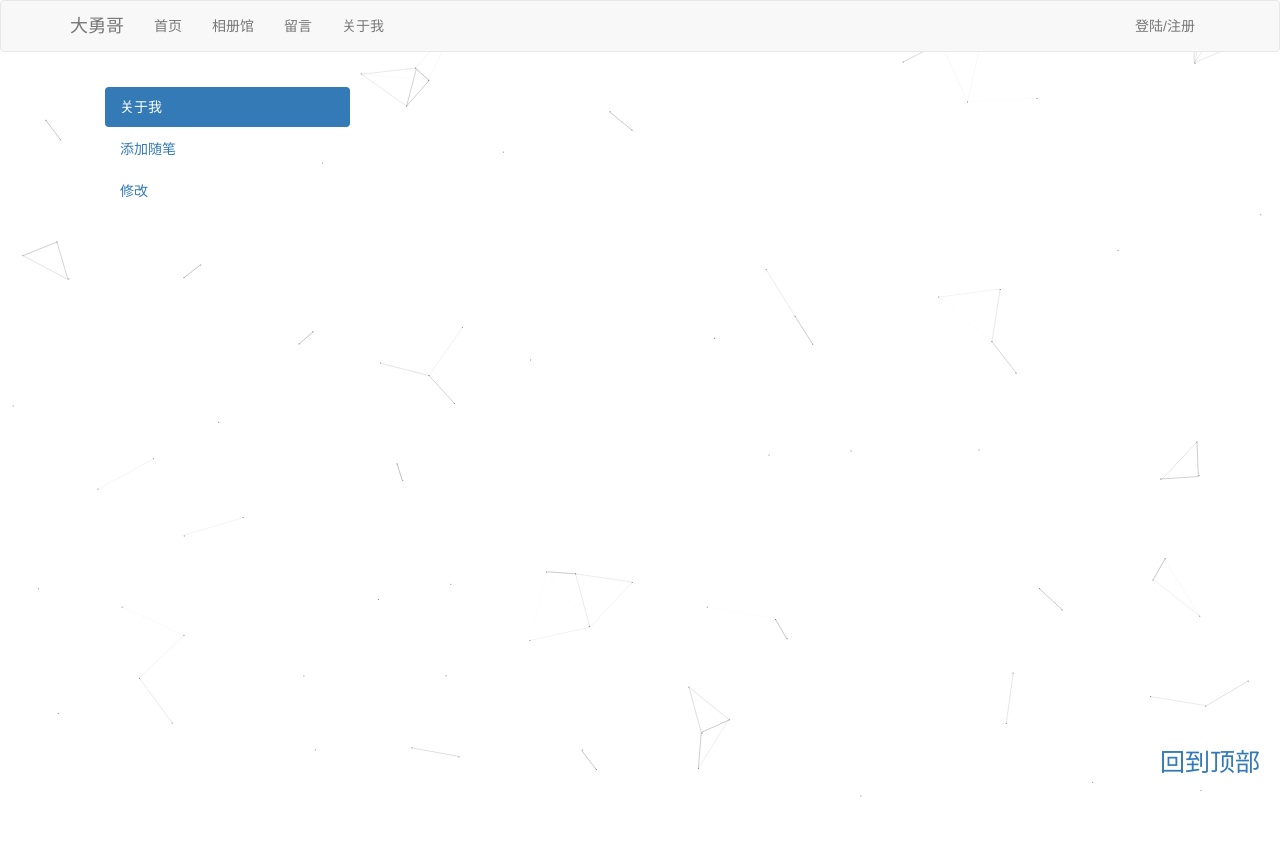
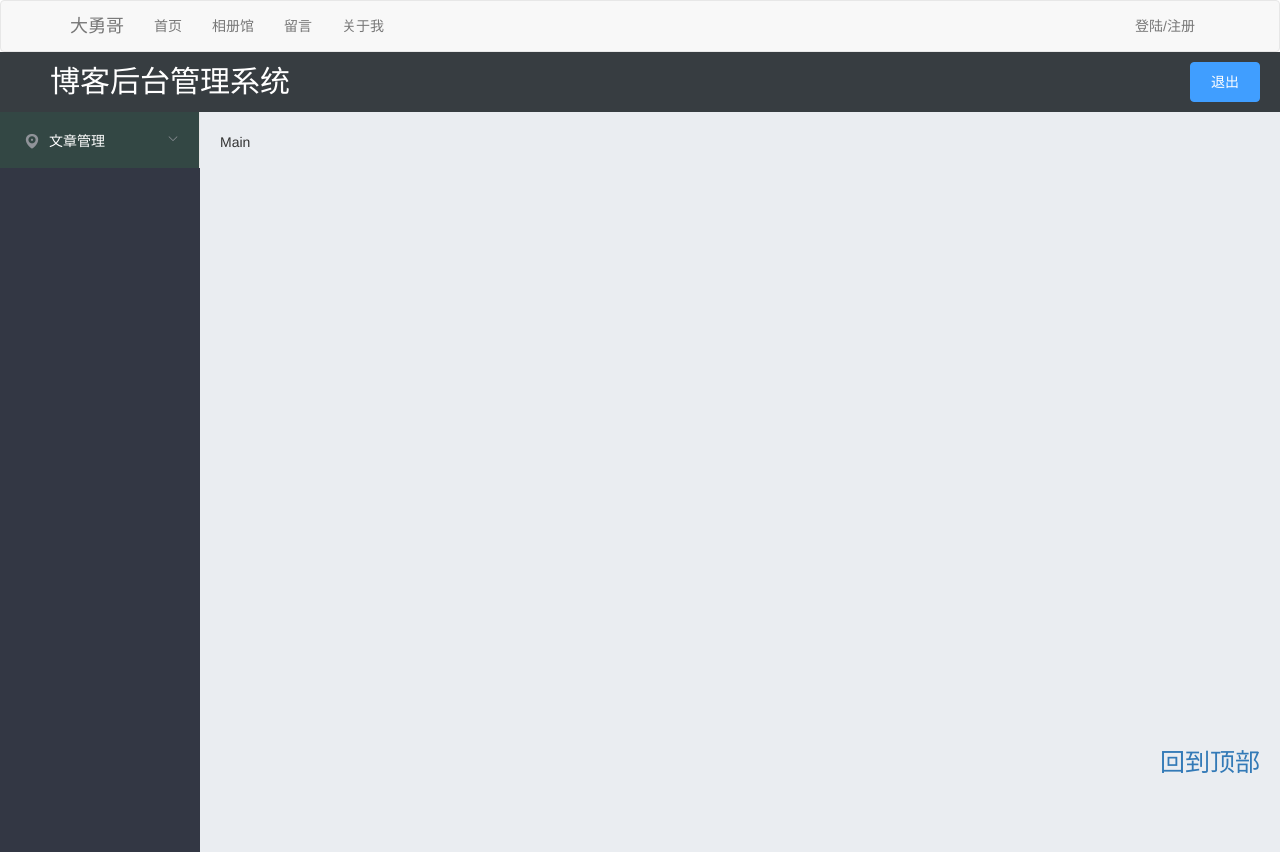
Before and after one commit to ayong1/myBlog, a Vue app: page /admincontrol in a window 1280 px wide. Before the commit the page ends 800 px from the top, so only its background shows below. Built offline with nearby package versions, Linux system fonts and the light colour scheme; sample sign-in values are in the browser's storage; a web font is replaced by a local one.

Commit message:
完成了登录功能

```diff
--- a/package.json
+++ b/package.json
@@ -12,6 +12,7 @@
   "dependencies": {
     "axios": "^0.19.2",
     "bootstrap": "^4.4.1",
+    "element-ui": "^2.13.0",
     "jquery": "^3.4.1",
     "popper.js": "^1.16.1",
     "vue": "^2.5.2",
--- /dev/null
+++ b/src/assets/css/global.css
@@ -0,0 +1,6 @@
+*{
+    box-sizing: border-box;
+}
+body,html,#app{
+    height: 100%;
+}
--- a/src/components/admin/adminControl.vue
+++ b/src/components/admin/adminControl.vue
@@ -1,23 +1,38 @@
 <template>
-  <div id="adminControl">
-    <div class="container">
-      <div class="col-md-3">
-        <ul class="nav nav-pills nav-stacked">
-          <li role="presentation" class="active">
-            <router-link to="/admincontrol">关于我</router-link>
-          </li>
-          <li role="presentation">
-            <a href="#">添加随笔</a>
-          </li>
-          <li role="presentation">
-            <a href="#">修改</a>
-          </li>
-        </ul>
-      </div>
-      <div class="col-md-7"></div>
-      <div class="col-md-2"></div>
-    </div>
-  </div>
+  <el-container class="home-container">
+    <!-- 头部区域 -->
+    <el-header>
+      <span>博客后台管理系统</span>
+      <el-button type="primary" @click="logout">退出</el-button>
+    </el-header>
+    <!-- 页面主题区域 -->
+    <el-container>
+      <el-aside width="200px">
+        <!-- 侧边栏菜单区 -->
+        <el-menu background-color="#334744" text-color="#fff">
+          <el-submenu index="1">
+            <template slot="title">
+              <i class="el-icon-location"></i>
+              <span>文章管理</span>
+            </template>
+            <el-menu-item index="1-4-1">
+              <template slot="title">
+                <i class="el-icon-location"></i>
+                <span>添加文章</span>
+              </template>
+            </el-menu-item>
+            <el-menu-item index="1-4-2">
+              <template slot="title">
+                <i class="el-icon-location"></i>
+                <span>添加文章</span>
+              </template>
+            </el-menu-item>
+          </el-submenu>
+        </el-menu>
+      </el-aside>
+      <el-main>Main</el-main>
+    </el-container>
+  </el-container>
 </template>
 
 <script>
@@ -33,12 +48,35 @@ export default {
         path: '/admin'
       })
     }
-  }
+  },
+  methods: {
+    logout(){
+      sessionStorage.clear();
+      this.$router.push('/admin');
+    }
+  },
 }
 </script>
 
-<style scoped>
-.container {
-  padding: 2.5em;
+<style lang="less" scoped>
+.home-container {
+  height: 100%;
+}
+.el-header {
+  background: #373d41;
+  color: #fff;
+  display: flex;
+  justify-content: space-between;
+  align-items: center;
+  span {
+    margin-left: 30px;
+    font-size: 30px;
+  }
+}
+.el-aside {
+  background-color: #333744;
+}
+.el-main {
+  background: #eaedf1;
 }
 </style>
--- a/src/main.js
+++ b/src/main.js
@@ -6,12 +6,16 @@ import VueRouter from 'vue-router'
 import App from './App'
 import Router from './routes'
 import axios from 'axios'
+import ElementUI from 'element-ui';
+import 'element-ui/lib/theme-chalk/index.css';
+import '@/assets/css/global.css'
 
 
 Vue.config.productionTip = false
 Vue.use(VueRouter)
 // Vue.use(VueResource)
 Vue.prototype.$http=axios
+Vue.use(ElementUI)
 
 //路由配置
 const router = new VueRouter({
```
Also changed, not shown: 2 other files (tests, documents, lock files or other folders).
